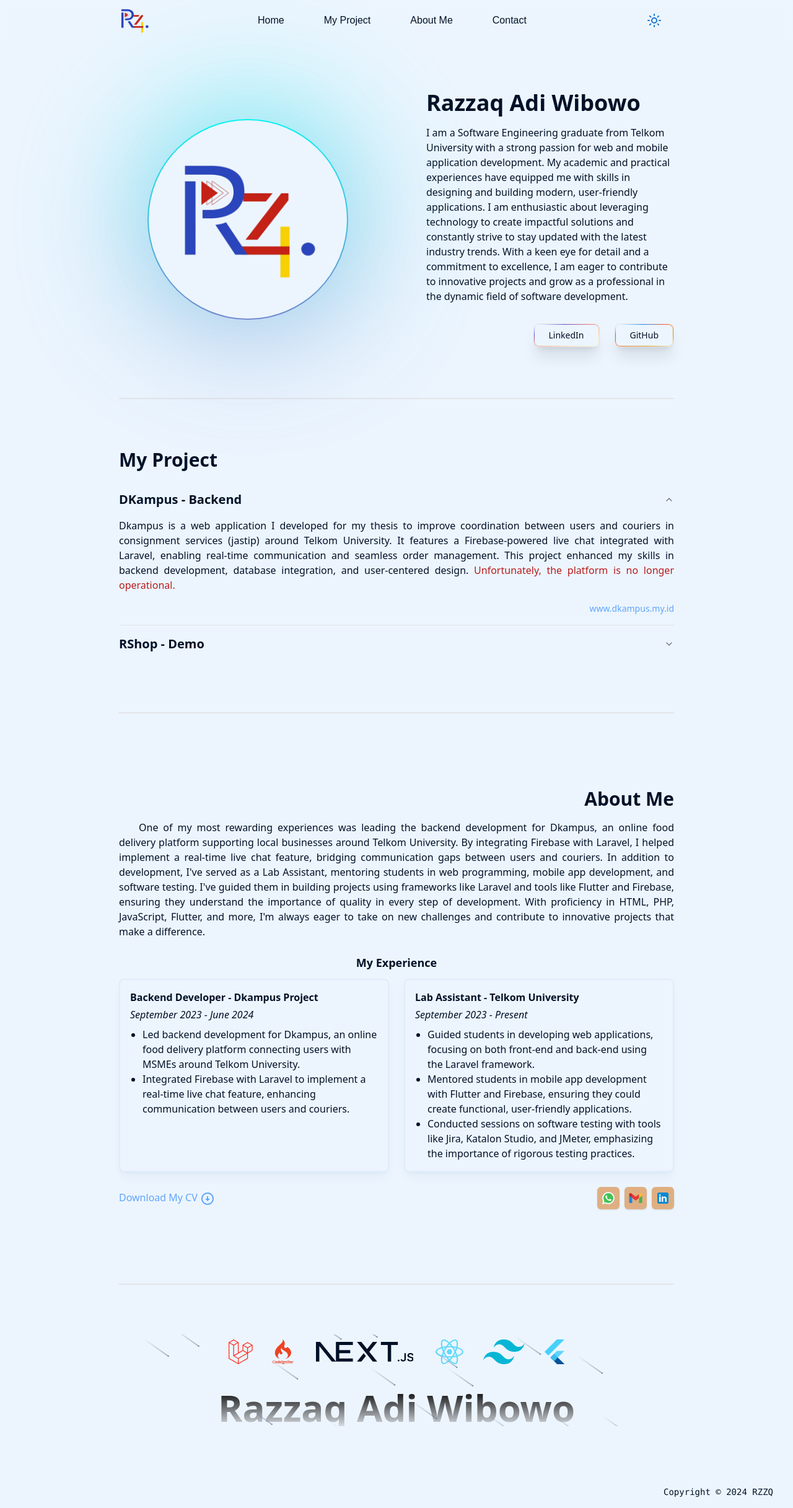
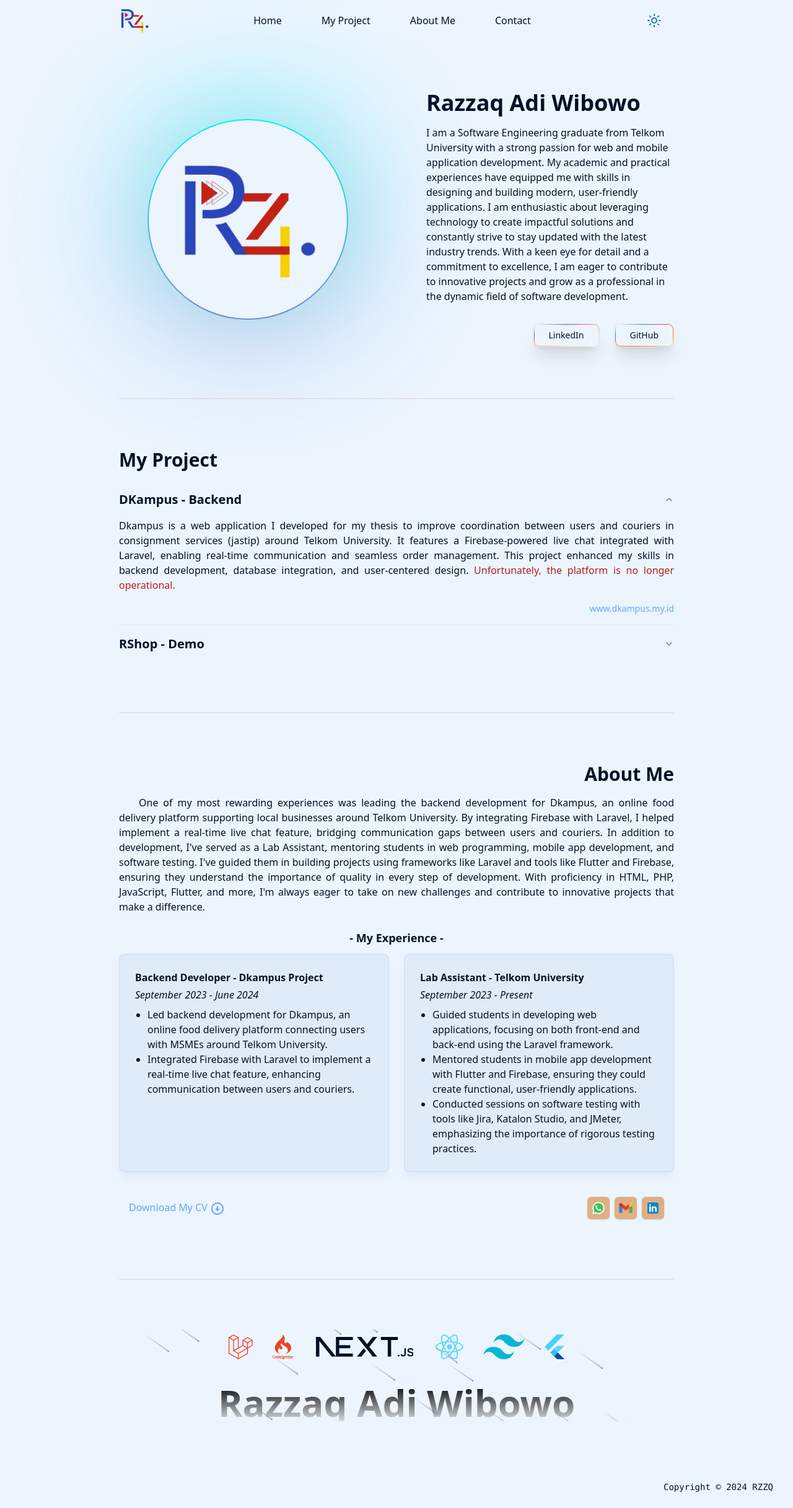
Before and after one commit to Razzaq44/portoMe, a Next.js app: page / in a window 1280 px wide. Shown: the whole page at 62% size. Built offline with nearby package versions, Linux system fonts and the light colour scheme.

Commit message:
update navbar and color experience

```diff
--- a/app/page.tsx
+++ b/app/page.tsx
@@ -56,7 +56,7 @@ export default function Home() {
           <div className="my-10 lg:my-20">
             <h1 className="text-xl md:text-3xl mb-4 font-bold">My Project</h1>
             <div className="mt-2">
-              <Accordion type="single" className="w-full" defaultValue="dkampus">
+              <Accordion type="multiple" className="w-full" defaultValue={['dkampus']}>
                 <AccordionItem value="dkampus">
                   <AccordionTrigger className="text-lg lg:text-xl font-semibold hover:no-underline">DKampus - Backend</AccordionTrigger>
                   <AccordionContent>
@@ -78,12 +78,12 @@ export default function Home() {
         {/* NEXT III */}
 
         <section className="" id="aboutMe">
-          <div className="my-10 lg:py-20">
+          <div className="my-10 lg:my-20">
             <h1 className="text-xl md:text-3xl mb-4 font-bold text-end">About Me</h1>
             <p className="mb-6 text-justify indent-8">One of my most rewarding experiences was leading the backend development for Dkampus, an online food delivery platform supporting local businesses around Telkom University. By integrating Firebase with Laravel, I helped implement a real-time live chat feature, bridging communication gaps between users and couriers. In addition to development, I&apos;ve served as a Lab Assistant, mentoring students in web programming, mobile app development, and software testing. I&apos;ve guided them in building projects using frameworks like Laravel and tools like Flutter and Firebase, ensuring they understand the importance of quality in every step of development. With proficiency in HTML, PHP, JavaScript, Flutter, and more, I&apos;m always eager to take on new challenges and contribute to innovative projects that make a difference.</p>
-            <h1 className="text-lg font-semibold text-center mb-3">My Experience</h1>
+            <h1 className="text-lg font-semibold text-center mb-3">- My Experience -</h1>
             <div className="grid grid-cols-1 md:grid-cols-2 mb-6 gap-y-4 gap-x-6">
-              <div className="shadow-lg p-4 rounded-lg shadow-primary/5 border-2 border-primary/5">
+              <div className="shadow-lg p-6 rounded-lg bg-primary/5 shadow-primary/5 border-2 border-primary/5">
                 <h1 className="font-semibold">Backend Developer - Dkampus Project</h1>
                 <h4 className="italic mt-1">September 2023 - June 2024</h4>
                 <ul className="list-disc ml-5 mt-2">
@@ -91,7 +91,7 @@ export default function Home() {
                   <li>Integrated Firebase with Laravel to implement a real-time live chat feature, enhancing communication between users and couriers.</li>
                 </ul>
               </div>
-              <div className="shadow-lg p-4 rounded-lg shadow-primary/5 border-2 border-primary/5">
+              <div className="shadow-lg p-6 rounded-lg bg-primary/5 shadow-primary/5 border-2 border-primary/5">
                 <h1 className="font-semibold">Lab Assistant - Telkom University</h1>
                 <h4 className="italic mt-1">September 2023 - Present</h4>
                 <ul className="list-disc ml-5 mt-2">
@@ -102,11 +102,11 @@ export default function Home() {
               </div>
 
             </div>
-            <div className="flex-wrap md:justify-between items-center md:flex w-full" id="contact">
-              <div className="text-center">
+            <div className="flex-wrap md:justify-between items-center md:flex w-full relative" id="contact">
+              <div className="text-center p-4">
                 <Link href={`https://drive.google.com/file/d/14-SPUdnhmHoV2Xx9fAJ0J6pVaxNsieC6/view?usp=sharing`} target="_blank" className="my-auto text-blue-400">Download My CV <ArrowCircleDownIcon /></Link>
               </div>
-              <div className="flex gap-2 items-center justify-center mt-3 md:mt-0">
+              <div className="flex gap-2 items-center justify-center mt-3 md:mt-0 p-4">
                 <Link href={`https://api.whatsapp.com/send/?phone=6281220104061&text&type=phone_number&app_absent=0`} target="_blank">
                   <Button className="bg-accent/50" variant={`default`} size={`icon`}>
                     <svg xmlns="http://www.w3.org/2000/svg" x="0px" y="0px" width="100" height="100" viewBox="0 0 48 48">
--- a/components/navbar.tsx
+++ b/components/navbar.tsx
@@ -32,7 +32,7 @@ const Navbar = () => {
 
     return (
         <>
-            <nav className="sticky top-0 w-full z-50 backdrop-blur-sm items-center py-2 lg:mb-20 px-12 sm:px-24 lg:px-48">
+            <nav className="sticky top-0 w-full z-50 backdrop-blur-sm items-center py-2 lg:mb-20 px-12 sm:px-24 lg:px-48 font-sans">
                 <div className="flex flex-wrap items-center justify-between m-auto">
                     <Link href={``} className='flex gap-2'>
                         <Image src={'/logo-light.png'} alt={''} width={50} height={50} />
@@ -47,10 +47,10 @@ const Navbar = () => {
                     </div>
                     <div className={`items-center justify-between ${isOpen ? 'block' : 'hidden'} w-full md:flex md:w-auto md:order-1`} id="navbar-sticky">
                         <ul className="flex flex-col p-4 md:p-0 mt-4 font-medium rounded-lg md:space-x-8 rtl:space-x-reverse md:flex-row md:mt-0 md:border-0">
-                            <Link href={`#home`} className='p-2 hover:bg-primary rounded-md px-4 hover:text-background' onClick={handleItemClick}>Home</Link>
-                            <Link href={`#myProject`} className='p-2 hover:bg-primary rounded-md px-4 hover:text-background' onClick={handleItemClick}>My Project</Link>
-                            <Link href={`#aboutMe`} className='p-2 hover:bg-primary rounded-md px-4 hover:text-background' onClick={handleItemClick}>About Me</Link>
-                            <Link href={`#contact`} className='p-2 hover:bg-primary rounded-md px-4 hover:text-background' onClick={handleItemClick}>Contact</Link>
+                            <Link href={`#home`} className='p-2 hover:bg-primary rounded-xl px-4 hover:text-background' onClick={handleItemClick}>Home</Link>
+                            <Link href={`#myProject`} className='p-2 hover:bg-primary rounded-xl px-4 hover:text-background' onClick={handleItemClick}>My Project</Link>
+                            <Link href={`#aboutMe`} className='p-2 hover:bg-primary rounded-xl px-4 hover:text-background' onClick={handleItemClick}>About Me</Link>
+                            <Link href={`#contact`} className='p-2 hover:bg-primary rounded-xl px-4 hover:text-background' onClick={handleItemClick}>Contact</Link>
                         </ul>
                     </div>
                 </div>
```
Also changed, not shown: public/image.png (added).
